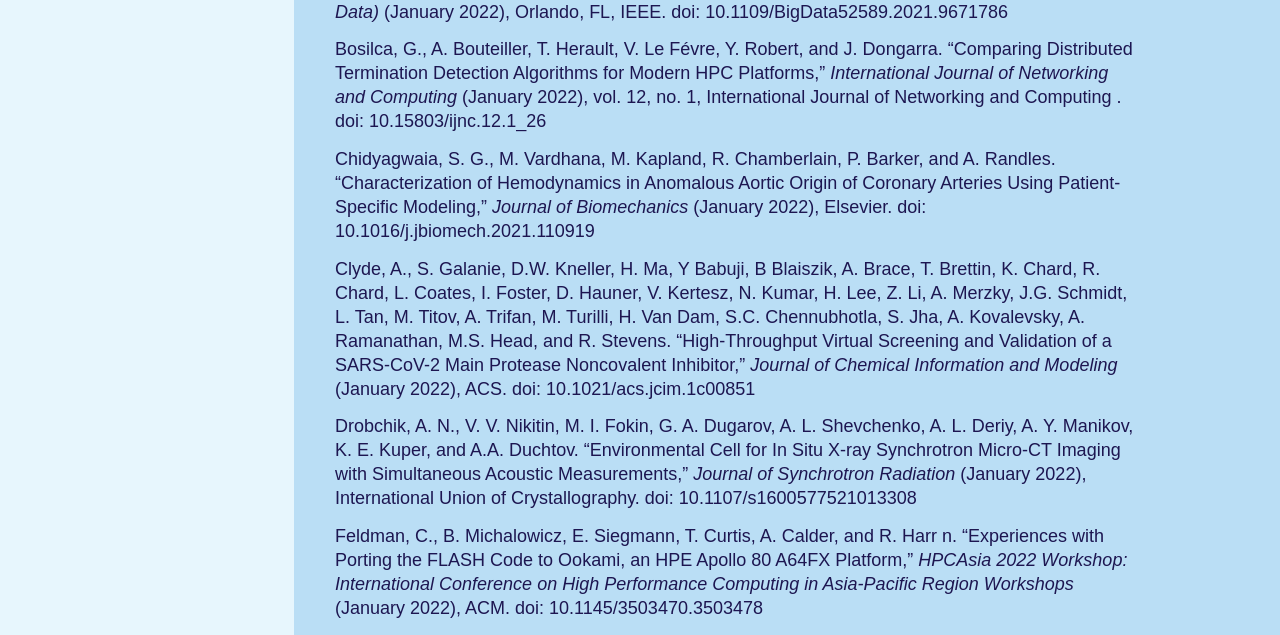
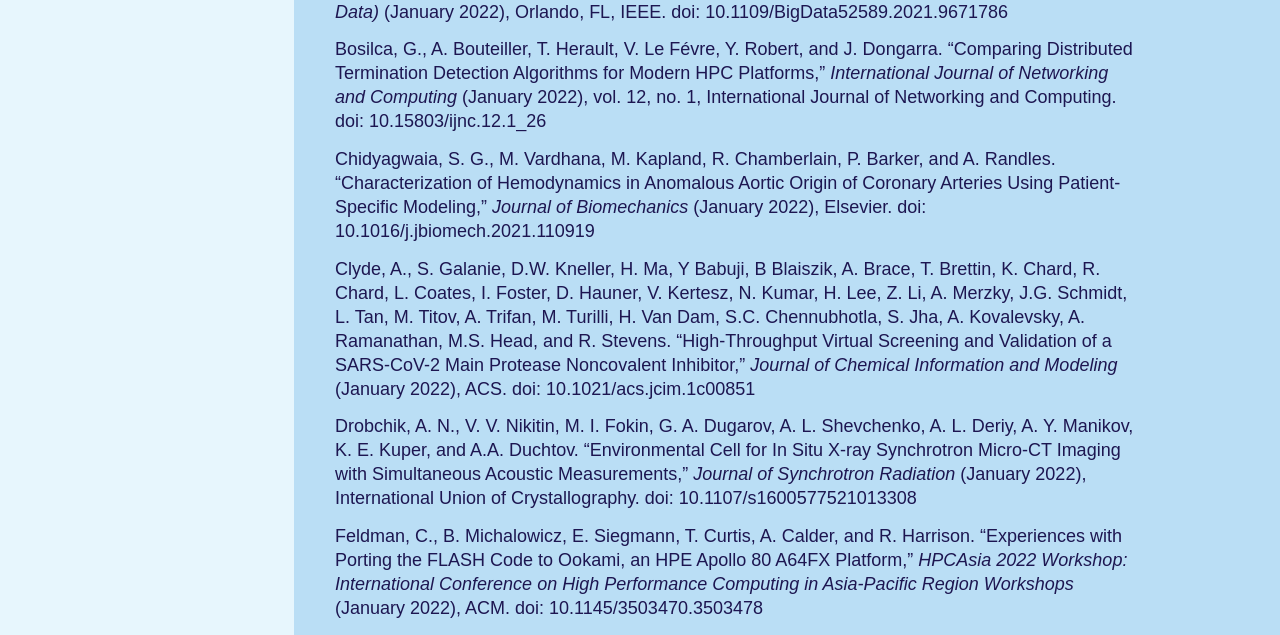
Before and after one commit to sbx-bnagle/ALCF-AR2022, a Jekyll site: the page built from 05_science/publications .md, in a window 1280 px wide. Shown: the part 642-1277 px from the top of the page. Built offline with Jekyll 4.4.1, drawn with Linux system fonts in a browser that asks for light colours; some web fonts are replaced; some of the changed text lies outside the part shown.

Commit message:
implemented copy edits

```diff
--- a/05_science/publications .md
+++ b/05_science/publications .md
@@ -20,7 +20,7 @@
 
 Berres, A. S., B. C. Bass, M. B. Adams, E. Garrison, and J. R. New. “A Data-Driven Approach to Nation-Scale Building Energy Modeling," <i>2021 IEEE International Conference on Big Data (Big Data)</i> (January 2022), Orlando, FL, IEEE. doi: 10.1109/BigData52589.2021.9671786
 
-Bosilca, G., A. Bouteiller, T. Herault, V. Le Févre, Y. Robert, and J. Dongarra. “Comparing Distributed Termination Detection Algorithms for Modern HPC Platforms," <i>International Journal of Networking and Computing</i> (January 2022), vol. 12, no. 1, International Journal of Networking and Computing . doi: 10.15803/ijnc.12.1_26
+Bosilca, G., A. Bouteiller, T. Herault, V. Le Févre, Y. Robert, and J. Dongarra. “Comparing Distributed Termination Detection Algorithms for Modern HPC Platforms," <i>International Journal of Networking and Computing</i> (January 2022), vol. 12, no. 1, International Journal of Networking and Computing. doi: 10.15803/ijnc.12.1_26
 
 Chidyagwaia, S. G., M. Vardhana, M. Kapland, R. Chamberlain, P. Barker, and A. Randles. "Characterization of Hemodynamics in Anomalous Aortic Origin of Coronary Arteries Using Patient-Specific Modeling," <i>Journal of Biomechanics</i> (January 2022), Elsevier. doi: 10.1016/j.jbiomech.2021.110919
 
@@ -28,7 +28,7 @@
 
 Drobchik, A. N., V. V. Nikitin, M. I. Fokin, G. A. Dugarov, A. L. Shevchenko, A. L. Deriy, A. Y. Manikov, K. E. Kuper, and A.A. Duchtov. “Environmental Cell for In Situ X-ray Synchrotron Micro-CT Imaging with Simultaneous Acoustic Measurements," <i>Journal of Synchrotron Radiation</i> (January 2022), International Union of Crystallography. doi: 10.1107/s1600577521013308
 
-Feldman, C., B. Michalowicz, E. Siegmann, T. Curtis, A. Calder, and R. Harr n. “Experiences with Porting the FLASH Code to Ookami, an HPE Apollo 80 A64FX Platform," <i>HPCAsia 2022 Workshop: International Conference on High Performance Computing in Asia-Pacific Region Workshops</i> (January 2022), ACM. doi: 10.1145/3503470.3503478
+Feldman, C., B. Michalowicz, E. Siegmann, T. Curtis, A. Calder, and R. Harrison. “Experiences with Porting the FLASH Code to Ookami, an HPE Apollo 80 A64FX Platform," <i>HPCAsia 2022 Workshop: International Conference on High Performance Computing in Asia-Pacific Region Workshops</i> (January 2022), ACM. doi: 10.1145/3503470.3503478
 
 Khan, A., E. A. Huerta, and H. Zheng. “Interpretable AI Forecasting for Numerical Relativity Waveforms of Quasicircular, Spinning, Nonprocessing Binary Black Hole Mergers," <i>Physical Review D</i> (January 2022), APS. doi: 10.1103/PhysRevD.105.024024
 
@@ -85,7 +85,7 @@
 
 Tiihonen, J., P. R. C. Kent, and J. T. Krogel. “Surrogate Hessian Accelerated Structural Optimization for Stochastic Electronic Structure Theories," <i>The Journal of Chemical Physics</i> (February 2022), AIP. doi: 10.1063/5.0079046
 
-Wan, S., Agastya, B., Wright, D., Wall, I., Graves, A., Green, D. and Coveney, P. “Evaluation and Characterization of Isoxazole Amides as SMYD3 Inhibitors Inhibitors," <i>ChemRxiv</i> (February 2022), Cambridge University Press. doi: 10.26434/chemrxiv-2022-hrxqs
+Wan, S., B. Agastya, D. Wright, I. Wall, A. Graves, D. Green, and P. Coveney. “Evaluation and Characterization of Isoxazole Amides as SMYD3 Inhibitors Inhibitors," <i>ChemRxiv</i> (February 2022), Cambridge University Press. doi: 10.26434/chemrxiv-2022-hrxqs
 
 White, C. J., A. Burrows, M. S. B. Coleman, and D. Vartanyan. “On the Origin of Pulsar and Magnetar Magnetic Fields," <i>The Astrophysical Journal</i> (February 2022), IOP Publishing. doi: 10.3847/1538-4357/ac4507
 
@@ -127,7 +127,7 @@
 
 # APRIL
 
-Bale, A. A, S. M. B. Gautham, and T. K. Patra. “Sequence-Defined Pareto Frontier of a Copolymer Structure," <i>Journal of Polymer Science</i> (April 2022), John Wiley and Sons. doi: 10.1002/pol.20220088
+Bale, A. A., S. M. B. Gautham, and T. K. Patra. “Sequence-Defined Pareto Frontier of a Copolymer Structure," <i>Journal of Polymer Science</i> (April 2022), John Wiley and Sons. doi: 10.1002/pol.20220088
 
 Bollweg, D., O. Kaczmarek, F. Karsch, S. Mukherjee, P. Petreczky, C. Schmidt, and P. Scior. “Taylor Expansions and Padé Approximants For Cumulants of Conserved Charge Fluctuations at Nonvanishing Chemical Potentials," <i>Physical Review D</i> (April 2022), APS. doi: 10.1103/physrevd.105.074511
 
@@ -174,7 +174,7 @@
 
 Huang, S., and J. M. Cole. “BatteryBERT: A Pretrained Language Model for Battery Database Enhancement," <i>Journal of Chemical Information and Modeling</i> (May 2022), ACS Publications. doi: 10.1021/acs.jcim.2c00035
 
-Jain, S. S., and P. Moin. “A Kinetic Energy– and Entropy-Preserving Scheme for Compressible Two-Phase Flows," <i>Journal of Computational Physics</i> (May 2022), Elsevier. doi: 10.1016/j.jcp.2022.111307
+Jain, S. S., and P. Moin. “A Kinetic Energy- and Entropy-Preserving Scheme for Compressible Two-Phase Flows," <i>Journal of Computational Physics</i> (May 2022), Elsevier. doi: 10.1016/j.jcp.2022.111307
 
 Maulik, R., V. Rao, J. Wang, G. Mengaldo, E. Constantinescu, B. Lusch, P. Balaprakash, I. Foster, and R. Kotamarthi. “Efficient High-Dimensional Variational Data Assimilation with Machine-Learned Reduced-Order Models," <i>Geoscientific Model Development</i> (May 2022), European Geosciences Union. doi: 10.5194/gmd-15-3433-2022
 
@@ -229,7 +229,7 @@
 
 Lin, Y.-R., M. Franke, S. Parhizkar, M. Raths, V. W. Yu., T.-L. Lee, S. Soubatch, V. Blum, F. S. Tautz, C. Kump, and F. C. Bocquet. “Boron Nitride on SiC(0001)," <i>Physical Review Materials</i> (June 2022), APS. doi: 10.1103/PhysRevMaterials.6.064002
 
-Liu, J., B. Nicolae, D. Li, J. M. Wozniak, T. Bicer, Z. Liu, and I. Foster. “Large Scale Caching and Streaming of Training Data for Online Deep Learning," FlexScience '22: Proceedings of the 12th Workshop on AI and Scientific Computing at Scale using Flexible Computing Infrastructures</i> (June 2022), Association for Computing Machinery, pp. 19-26. doi: 10.1145/3526058.3535453
+Liu, J., B. Nicolae, D. Li, J. M. Wozniak, T. Bicer, Z. Liu, and I. Foster. “Large Scale Caching and Streaming of Training Data for Online Deep Learning," <i>FlexScience '22: Proceedings of the 12th Workshop on AI and Scientific Computing at Scale using Flexible Computing Infrastructures</i> (June 2022), Association for Computing Machinery, pp. 19-26. doi: 10.1145/3526058.3535453
 
 Lu, B.-N., N. Li, S. Elhatisari, Y.-Z. Ma, D. Lee, and U.-G. Meißner. “Perturbative Quantum Monte Carlo Method for Nuclear Physics," <i>Physical Review Letters</i> (June 2022), APS. doi: 10.1103/PhysRevLett.128.242501
 
@@ -243,7 +243,7 @@
 
 Wan, S., A. P. Bhati, D. W. Wright, A. D. Wade, G. Tresadern, H. van Vlijmen, and P. V. Coveney. “The Performance of Ensemble-Based Free Energy Protocols in Computing Binding Affinities to ROS1 Kinase," <i>Scientific Reports</i> (June 2022), Springer Nature. doi: 10.1038/s41598-022-13319-6
 
-Yang, T. T., and W. Saidi. “Reconciling the Volcano Trend with the Butler–Volmer Model for the Hydrogen Evolution Reaction," <i>The Journal of Physical Chemistry Letters</i> (June 2022), ACS . doi: 10.1021/acs.jpclett.2c01411
+Yang, T. T., and W. Saidi. “Reconciling the Volcano Trend with the Butler–Volmer Model for the Hydrogen Evolution Reaction," <i>The Journal of Physical Chemistry Letters</i> (June 2022), ACS. doi: 10.1021/acs.jpclett.2c01411
 
 Yao, Y., H. Chan, S. Sankaranarayanan, P. Balaprakash, R. J. Harder, and M. J. Cherukara. “AutoPhaseNN: Unsupervised Physics-Aware Deep Learning of 3D Nanoscale Bragg Coherent Diffraction Imaging," <i>npj Computational Materials</i> (June 2022), Springer Nature. doi: 10.1038/s41524-022-00803-w
 
@@ -266,9 +266,9 @@
 
 Kumar, V., and J. Larsson. “Modular Method for Estimation of Velocity and Temperature Profiles in High-Speed Boundary Layers," <i>AIAA Journal</i> (July 2022), AIAA. doi: 10.2514/1.J061735
 
-Marchildon, M., B. Allard, L. Ivan, and J. G. McDonald. “A Polydisperse Gaussian-Moment Method for Extended Statistical Modelling of Multiphase Flows," <i>ICCFD11 Proceedings</i> (July 2022), Maui, HI, International Conference on Computational Fluid Dynamics
+Marchildon, M., B. Allard, L. Ivan, and J. G. McDonald. “A Polydisperse Gaussian-Moment Method for Extended Statistical Modelling of Multiphase Flows," <i>ICCFD11 Proceedings</i> (July 2022), Maui, HI, International Conference on Computational Fluid Dynamics.
 
-Sankaranarayanan, S., B. Varughese, S. Manna, T. Loeffler, R. Batra, and M. Cherukara. “Transfer and Active Learning of High Dimensional Neural Network Potentials for Transition Metal Clusters and Bulk," Research Square</i> (July 2022), Research Square. doi: 10.21203/rs.3.rs-1769974/v1
+Sankaranarayanan, S., B. Varughese, S. Manna, T. Loeffler, R. Batra, and M. Cherukara. “Transfer and Active Learning of High Dimensional Neural Network Potentials for Transition Metal Clusters and Bulk," <i>Research Square</i> (July 2022), Research Square. doi: 10.21203/rs.3.rs-1769974/v1
 
 Shilpika, S., B. Lusch, M. Emani, F. Simini, V. Vishwanath, M. E. Papka, and K.-L. Ma. “Toward an In-Depth Analysis of Multifidelity High Performance Computing Systems," <i>2022 22nd IEEE International Symposium on Cluster, Cloud and Internet Computing (CCGrid)</i> (July 2022), Taormina, Italy, IEEE. doi: 10.1109/CCGrid54584.2022.00081
 
@@ -434,7 +434,7 @@
 
 Hosseini, R., F. Simini, A. Clyde, and A. Ramanathan. “Deep Surrogate Docking: Accelerating Automated Drug Discovery with Graph Neural Networks," <i>Thirty-Sixth Conference on Neural Information Processing Systems</i> (November 2022), New Orleans, LA, Neural Information Processing Systems Foundation. doi: 10.48550/arXiv.2211.02720
 
-Huck, K., X. Wu, A. Dubey, A. Georgiadou, J. A. Harris, T. Klosterman, M. Trappett, and K. Weide. “Performance Debugging and Tuning of Flash-X with Data Analysis Tools," <i>SC2022 Workshop on Programming and Performance Visualization Tools (ProTools22)</i> (November 2022), Dallas, TX, IEEE
+Huck, K., X. Wu, A. Dubey, A. Georgiadou, J. A. Harris, T. Klosterman, M. Trappett, and K. Weide. “Performance Debugging and Tuning of Flash-X with Data Analysis Tools," <i>SC2022 Workshop on Programming and Performance Visualization Tools (ProTools22)</i> (November 2022), Dallas, TX, IEEE.
 
 Kincaid, B., G. Wang, H. Zhou, and L. Mitas. “Correlation Consistent Effective Core Potentials for Late 3D Transition Metals Adapted for Plane Wave Calculations," <i>The Journal of Chemical Physics</i> (November 2022), AIP. doi: 10.1063/5.0109098
 
```
Also changed, not shown: other parts of 05_science/publications .md (+5 -5 lines).
